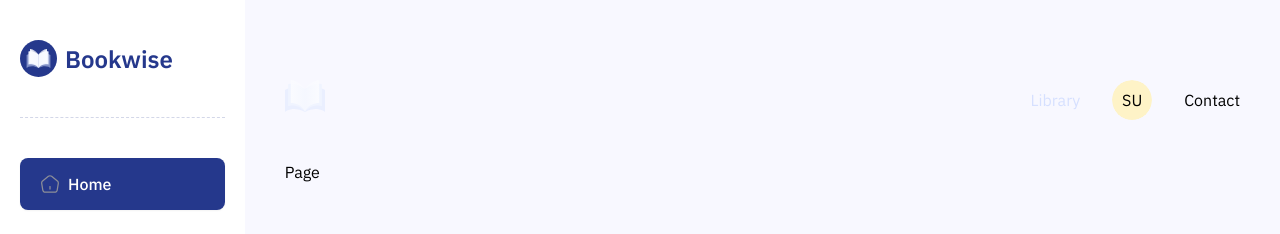
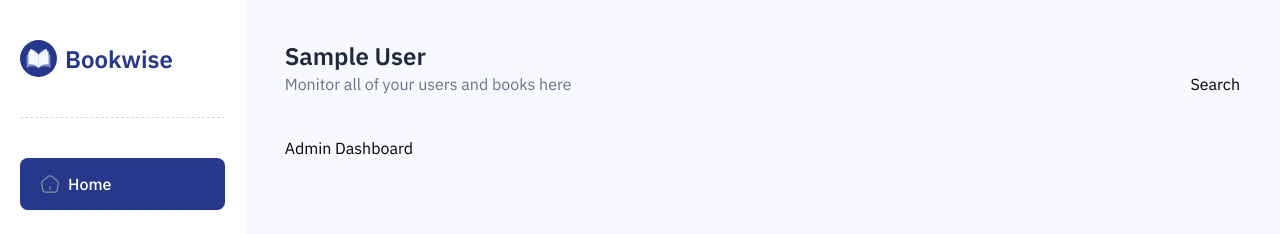
Before and after one commit to Azeem46/university-library, a Next.js app: page /admin in a window 1280 px wide. Shown: the top 234 px of the page. Built offline with nearby package versions, Linux system fonts and the light colour scheme; no server answers; sample sign-in values are in the browser's storage.

Commit message:
correct import for header admin

```diff
--- a/app/admin/layout.tsx
+++ b/app/admin/layout.tsx
@@ -3,7 +3,7 @@ import { redirect } from "next/navigation";
 import React from "react";
 import "@/styles/admin.css";
 import Sidebar from "@/components/admin/Sidebar";
-import Header from "@/components/Header";
+import Header from "@/components/admin/Header";
 
 const Layout = async ({ children }: { children: React.ReactNode }) => {
   const session = await auth();
--- a/app/admin/page.tsx
+++ b/app/admin/page.tsx
@@ -1,6 +1,6 @@
 import React from "react";
 
 const Page = () => {
-  return <div>Page</div>;
+  return <div>Admin Dashboard</div>;
 };
 export default Page;
--- a/components/Header.tsx
+++ b/components/Header.tsx
@@ -36,7 +36,7 @@ const Header = ({ session }: { session: Session }) => {
             </Avatar>
           </Link>
         </li>
-        <Link href="/ContactUs">Contact</Link>
+        {/* <Link href="/ContactUs">Contact</Link> */}
       </ul>
     </header>
   );
```
